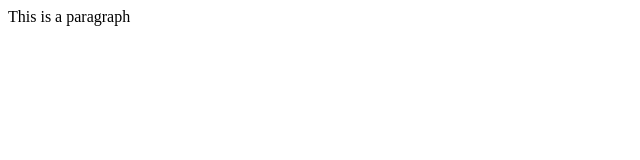
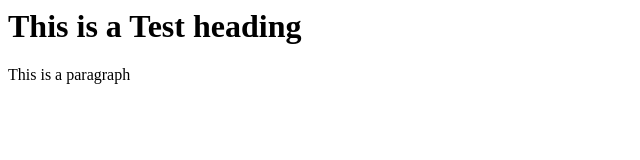
Before and after one commit to coolpank/test-calculator, a plain HTML site: page index.html in a window 1280 px wide. Shown: the whole page, without its empty margins (0-640 px from the left). Drawn offline with Linux system fonts and the light colour scheme.

Commit message:
heading added

```diff
--- a/index.html
+++ b/index.html
@@ -1 +1,2 @@
+<h1>This is a Test heading</h1>
 <p>This is a paragraph<p>
```
